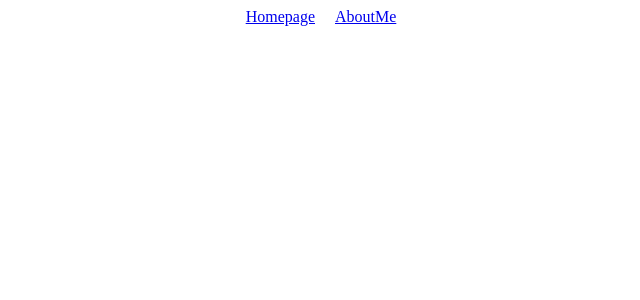
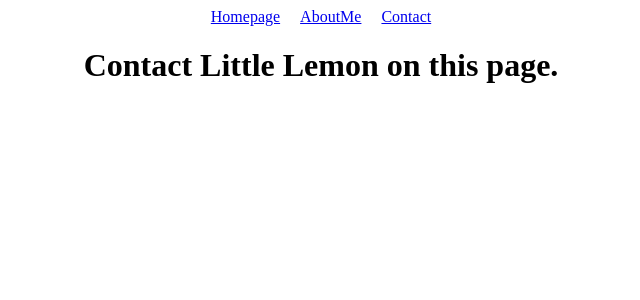
Before and after one commit to DiegoAbenicio/Estudo-React, a React (Create React App) app: page /contact in a window 1280 px wide. Before the commit this address had no page. Shown: the top 300 px of the page, without its empty margins (319-959 px from the left). Built offline with nearby package versions, Linux system fonts and the light colour scheme.

Commit message:
Make task

```diff
--- a/src/App.js
+++ b/src/App.js
@@ -5,6 +5,7 @@ import "./App.css";
 //import FruitsCounter from "./FruitsCounter";
 import Homepage from "./Homepage";
 import AboutMe from "./AboutMe";
+import Contact from "./Contact";
 import {Routes, Route, Link} from 'react-router-dom';
 
 
@@ -18,10 +19,14 @@ function App() {
         <Link to="/about-me" className="nav-item">
           AboutMe
         </Link>
+        <Link to="/contact" className="nav-item">
+          Contact
+        </Link>
       </nav>
       <Routes>
         <Route path="/" element={<Homepage />} />
         <Route path="/about-me" element={<AboutMe />} />
+        <Route path="/contact" element={<Contact />} />
       </Routes>
     </div>
   );
--- /dev/null
+++ b/src/Contact.js
@@ -0,0 +1,7 @@
+function Homepage() {
+  return (
+    <h1>Contact Little Lemon on this page.</h1>
+  )
+}
+
+export default Homepage;
```
